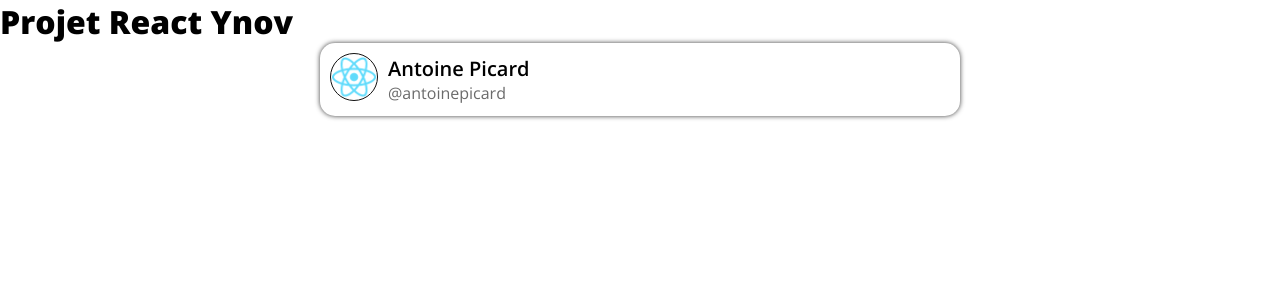
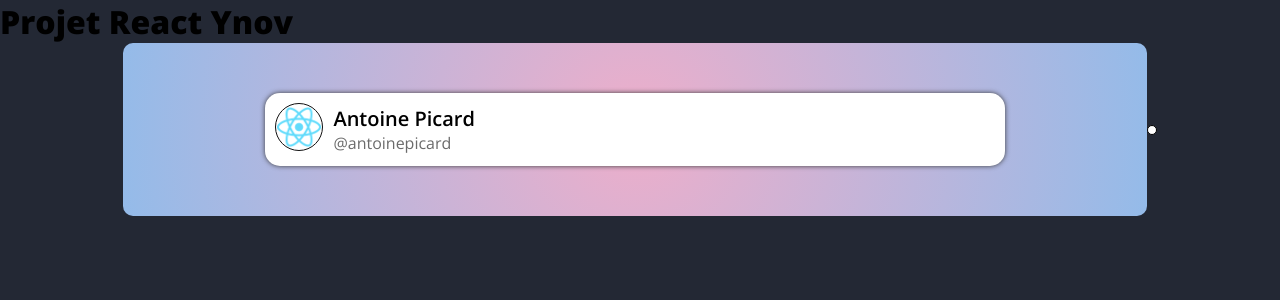
Before and after one commit to PikkMoune71/projet-react-ynov, a React (Create React App) app: page / in a window 1280 px wide. Shown: the top 300 px of the page. Built offline with nearby package versions, Linux system fonts and the light colour scheme.

Commit message:
Create resize container

```diff
--- a/src/App.js
+++ b/src/App.js
@@ -1,3 +1,4 @@
+import ContainerResize from "./components/ContainerResize/ContainerResize";
 import PostViewer from "./components/PostViewer/PostViewer";
 import './index.scss'
 
@@ -5,7 +6,7 @@ function App() {
   return (
     <div>
       <h1>Projet React Ynov</h1>
-      <PostViewer />
+      <ContainerResize />
     </div>
   );
 }
--- /dev/null
+++ b/src/components/ContainerResize/ContainerResize.js
@@ -0,0 +1,42 @@
+import { useState } from 'react';
+import PostViewer from '../PostViewer/PostViewer';
+import './ContainerResize.scss'
+
+
+const ContainerResize = () => {
+
+    const [initialPos,   setInitialPos] = useState(null);
+    const [initialSize, setInitialSize] = useState(null);
+
+    const initial = (e) => {
+
+        let resizable = document.getElementById('Resizable');
+
+        setInitialPos(e.clientX);
+        setInitialSize(resizable.offsetWidth);
+    }
+
+    const resize = (e) => {
+
+        let resizable = document.getElementById('Resizable');
+
+        resizable.style.width = `${parseInt(initialSize) + parseInt(e.clientX - initialPos)}px`;
+
+    }
+
+    return(
+        <div className="containerResize">
+            <div id="Resizable">
+                <PostViewer />
+            </div>
+            <div
+                id="Draggable"
+                draggable = "true"
+                onDragStart = {initial}
+                onDrag = {resize}
+            />
+        </div>
+    );
+}
+
+export default ContainerResize;
--- /dev/null
+++ b/src/components/ContainerResize/ContainerResize.scss
@@ -0,0 +1,27 @@
+.containerResize{
+    display: flex;
+    align-items: center;
+    justify-content: center;
+
+    #Resizable{
+        border-radius: 10px;
+        height: auto;
+        width: 80%;
+        padding: 50px;
+        background: rgb(238,174,202);
+        background: radial-gradient(circle, rgba(238,174,202,1) 0%, rgba(148,187,233,1) 100%);
+    }
+    #Draggable{
+        background: rgb(255, 255, 255);
+        border: 1px solid black;
+        cursor: col-resize;
+        height: 10px;
+        width: 10px;
+        border-radius: 50%;
+
+        &:hover{
+            height: 15px;
+            width: 15px;
+        }
+    }
+}
--- a/src/components/PostViewer/PostViewer.scss
+++ b/src/components/PostViewer/PostViewer.scss
@@ -2,9 +2,10 @@
     display: flex;
     justify-content: center;
     flex-direction: column;
-    width: 50vw;
+    width: 80%;
     height: auto;
     margin: 0 auto;
     box-shadow: 0 0 5px rgb(59, 59, 59);
     border-radius: 15px;
+    background-color: #fff;
 }
--- a/src/index.scss
+++ b/src/index.scss
@@ -7,4 +7,5 @@
 
 body{
     font-family: 'Open Sans';
+    background-color: hsl(220, 20%, 17%);
 }
```
